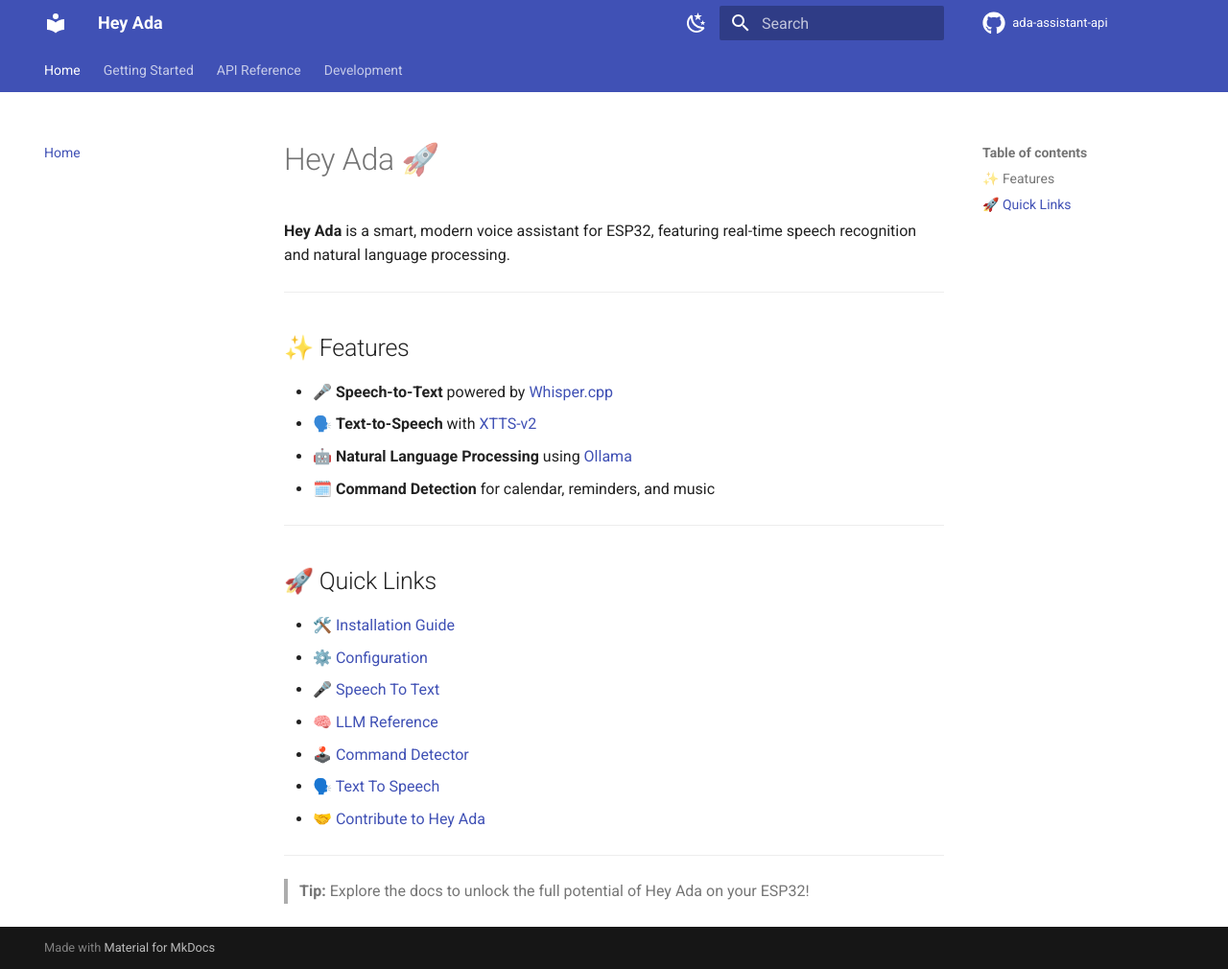
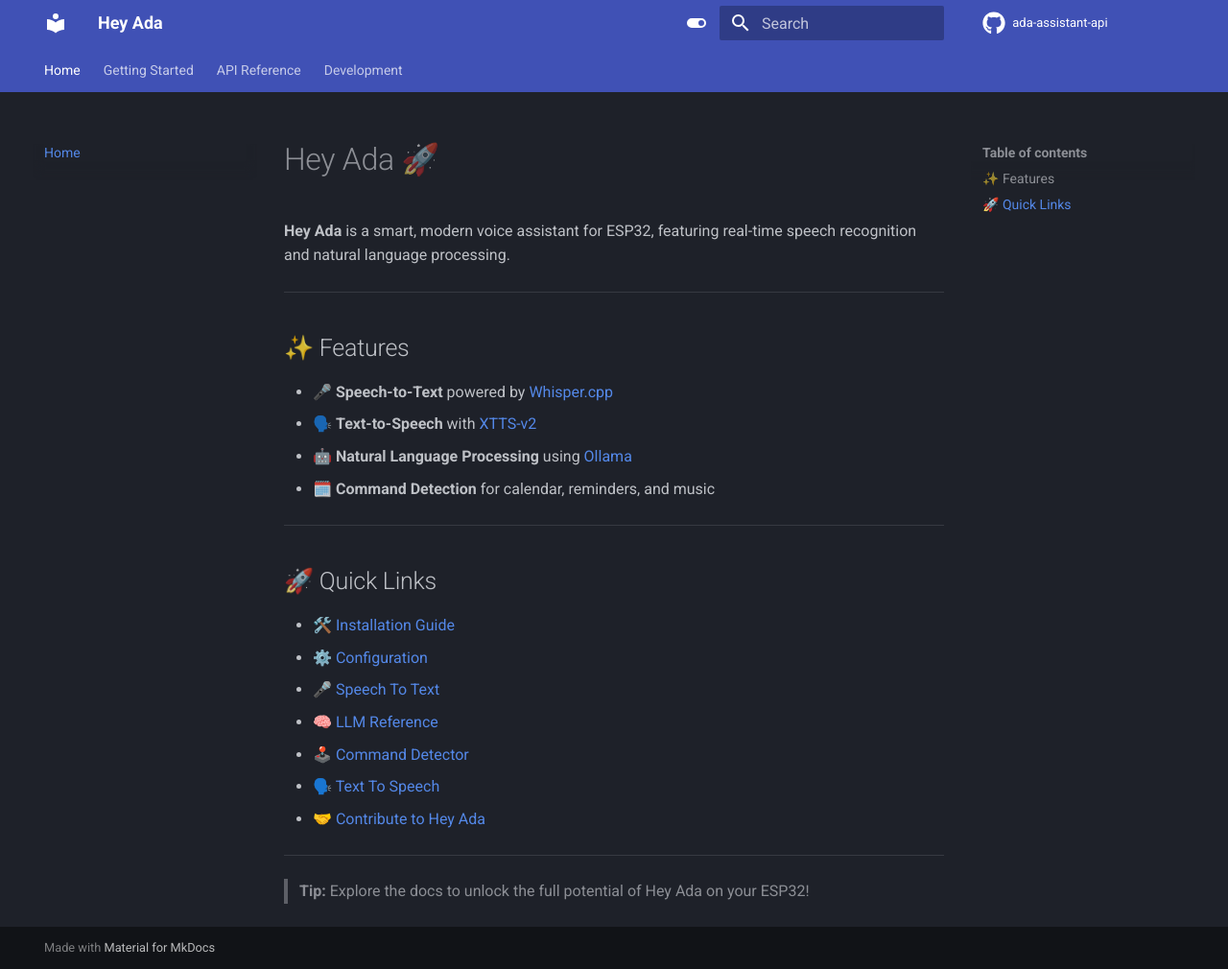
Before and after one commit to zeefxd/ada-assistant-api, an MkDocs documentation site: the page built from docs/index.md, in a window 1280 px wide and 1010 px high. Shown: the whole window at 96% size. Built offline with MkDocs 1.6.1 and Material for MkDocs 9.7.7, drawn with Linux system fonts in a browser that asks for light colours; comment, search, counter and statistics services are not loaded.

Commit message:
feat: fix mkdocs

```diff
--- a/mkdocs.yml
+++ b/mkdocs.yml
@@ -14,20 +14,14 @@
     - search.highlight
     - content.code.annotate
   palette:
-    - media: "(prefers-color-scheme: light)"
-      scheme: default
-      primary: indigo
-      accent: indigo
+    - scheme: slate
       toggle:
-        icon: material/weather-night
+        icon: material/toggle-switch
+        name: Switch to light mode
+    - scheme: default
+      toggle:
+        icon: material/toggle-switch-off-outline
         name: Switch to dark mode
-    - media: "(prefers-color-scheme: dark)"
-      scheme: slat
-      primary: indigo
-      accent: indigo
-      toggle:
-        icon: material/weather-sunny
-        name: Switch to light mode
   icon:
     repo: fontawesome/brands/github
 
```
